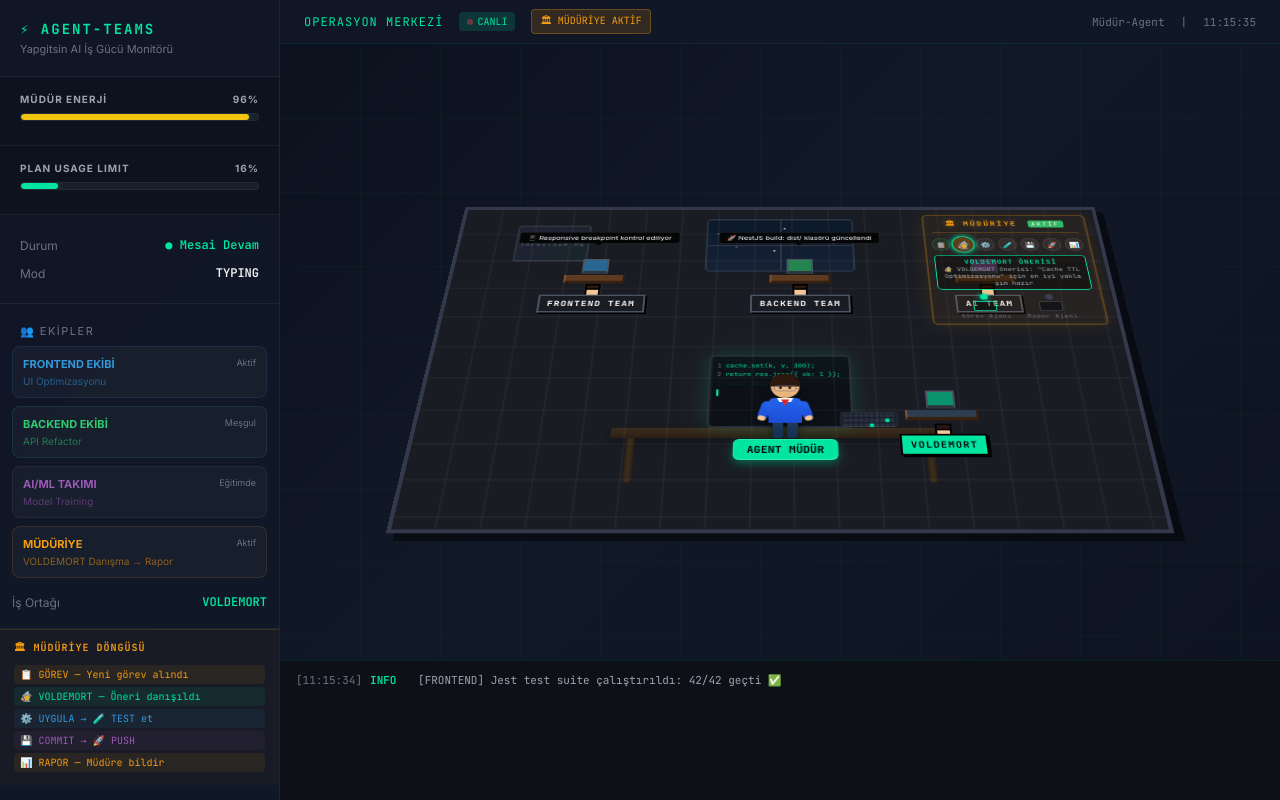
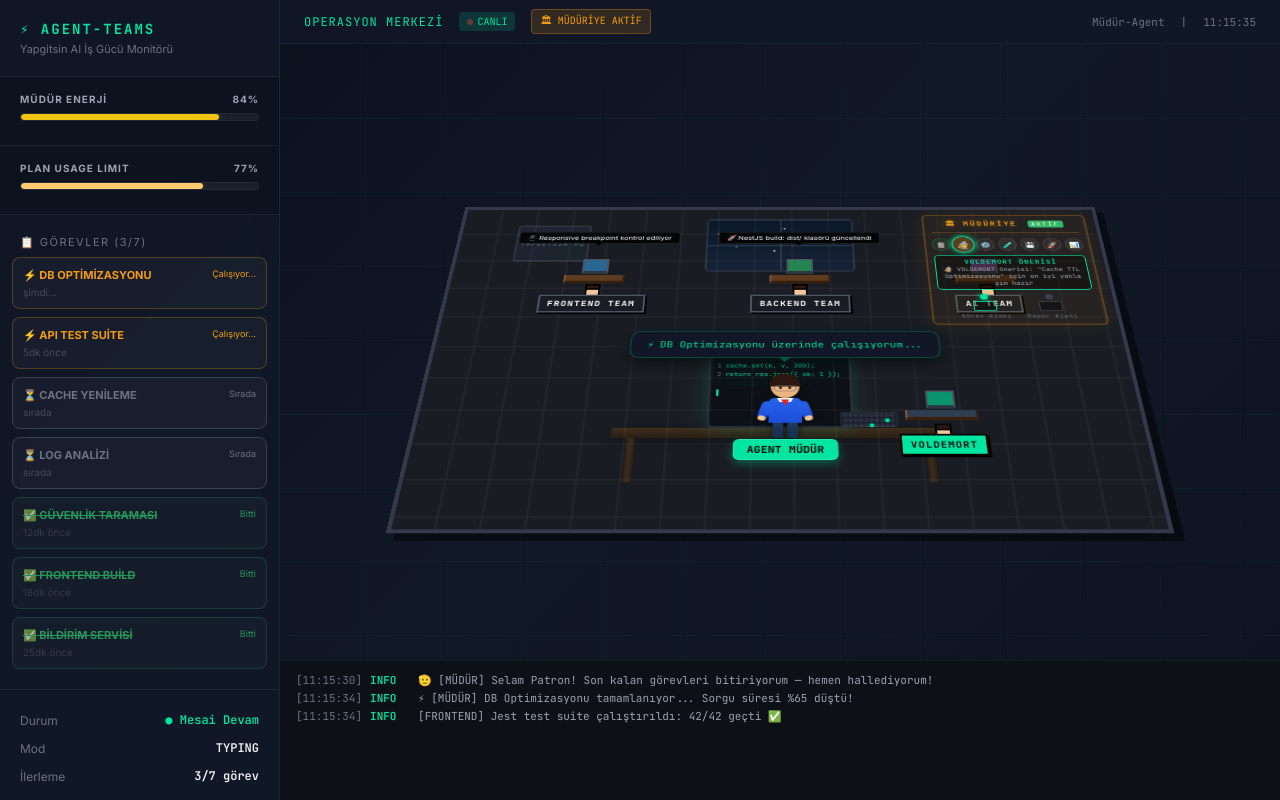
Before and after one commit to omeracet-ai/yapgitsinv2, a React (Vite) app in the folder agent-teams/: page / in a window 1280 px wide. Built offline with nearby package versions, Linux system fonts and the light colour scheme.

Commit message:
feat(agent-teams): Add completion animation and FTP sync capabilities

```diff
--- a/agent-teams/src/App.tsx
+++ b/agent-teams/src/App.tsx
@@ -145,7 +145,19 @@ const baslangicGorevleri: Gorev[] = [
   { name: 'Bildirim Servisi', status: 'done', time: '25dk önce' },
 ];
 
-type CharState = 'typing' | 'walking-to-coffee' | 'drinking' | 'walking-to-window' | 'looking' | 'walking-back' | 'break' | 'walking-to-teams' | 'inspecting';
+const gorevBitirmeMesajlari = [
+  { msg: '⚡ [MÜDÜR] DB Optimizasyonu tamamlanıyor... Sorgu süresi %65 düştü!', level: 'info' as const },
+  { msg: '✅ [MÜDÜR] DB Optimizasyonu — TAMAMLANDI ✅', level: 'info' as const },
+  { msg: '⚡ [MÜDÜR] API Test Suite çalıştırılıyor... 58/58 test...', level: 'info' as const },
+  { msg: '✅ [MÜDÜR] API Test Suite — 58/58 BAŞARILI ✅', level: 'info' as const },
+  { msg: '⚡ [MÜDÜR] Cache Yenileme başlatıldı... Redis flush & rebuild', level: 'info' as const },
+  { msg: '✅ [MÜDÜR] Cache Yenileme — Miss oranı %2 ✅', level: 'info' as const },
+  { msg: '⚡ [MÜDÜR] Log Analizi çalışıyor... 48,000 satır taranıyor...', level: 'debug' as const },
+  { msg: '✅ [MÜDÜR] Log Analizi — 0 kritik hata, 2 uyarı ✅', level: 'info' as const },
+  { msg: '🎉 [MÜDÜR] TÜM GÖREVLER TAMAMLANDI! Bugünlük işler bitti patron! 🏆', level: 'info' as const },
+];
+
+type CharState = 'typing' | 'walking-to-coffee' | 'drinking' | 'walking-to-window' | 'looking' | 'walking-back' | 'break' | 'walking-to-teams' | 'inspecting' | 'celebrating';
 
 function simdiSaat(): string {
   const d = new Date();
@@ -390,134 +402,133 @@ function Pencere() {
 
 /* ===== ANA UYGULAMA ===== */
 function App() {
-  const [mesaj, setMesaj] = useState(agentMesajlari[0]);
+  const [mesaj, setMesaj] = useState({ icon: '🫡', text: 'Selam Patron! Son görevleri bitiriyorum!' });
   const [popupGorunur, setPopupGorunur] = useState(true);
-  const [konsol, setKonsol] = useState<KonsolSatiri[]>([]);
+  const [konsol, setKonsol] = useState<KonsolSatiri[]>([{ ts: simdiSaat(), level: 'info', msg: '🫡 [MÜDÜR] Selam Patron! Son kalan görevleri bitiriyorum — hemen hallediyorum!' }]);
   const [saat, setSaat] = useState(simdiSaat());
   const [charState, setCharState] = useState<CharState>('typing');
   const [charX, setCharX] = useState(0);
   const [charY, setCharY] = useState(0);
-  const [planUsage, setPlanUsage] = useState(0);
-  const [energy, setEnergy] = useState(100);
+  const [planUsage, setPlanUsage] = useState(72);
+  const [energy, setEnergy] = useState(85);
   const [isWorkHours, setIsWorkHours] = useState(true);
+  const [gorevler, setGorevler] = useState<Gorev[]>(baslangicGorevleri);
+  const [tumGorevlerBitti, setTumGorevlerBitti] = useState(false);
+  const [completionPhase, setCompletionPhase] = useState(0); // 0=starting, 1=completing tasks, 2=celebration
   const konsolRef = useRef<HTMLDivElement>(null);
 
-  const gorevleriCek = useCallback(() => {
-    setPlanUsage(Math.min(100, (baslangicGorevleri.length / 50) * 100));
-  }, []);
+  // Görev tamamlama animasyonu — her 2 saniyede bir görev bitirir
+  useEffect(() => {
+    if (tumGorevlerBitti) return;
+    let step = 0;
+    const kalanGorevIndexleri = baslangicGorevleri
+      .map((g, i) => ({ ...g, i }))
+      .filter(g => g.status !== 'done')
+      .map(g => g.i);
 
-  useEffect(() => { gorevleriCek(); }, [gorevleriCek]);
+    if (kalanGorevIndexleri.length === 0) {
+      setTumGorevlerBitti(true);
+      return;
+    }
 
+    // İlk 2 saniye: selam mesajı göster
+    const initialDelay = setTimeout(() => {
+      setCompletionPhase(1);
+      setMesaj({ icon: '⚡', text: 'Son görevleri hızlıca bitiriyorum!' });
+      setPopupGorunur(true);
+
+      // Her 2.5 saniyede bir görev tamamla
+      const iv = setInterval(() => {
+        if (step < kalanGorevIndexleri.length) {
+          const gorevIdx = kalanGorevIndexleri[step];
+          // Önce running yap
+          setGorevler(prev => prev.map((g, i) =>
+            i === gorevIdx ? { ...g, status: 'running' as const, time: 'şimdi...' } : g
+          ));
+          // Konsol mesajı ekle
+          const logIdx = step * 2;
+          if (gorevBitirmeMesajlari[logIdx]) {
+            setKonsol(p => [...p, { ts: simdiSaat(), level: gorevBitirmeMesajlari[logIdx].level, msg: gorevBitirmeMesajlari[logIdx].msg }]);
+          }
+          setMesaj({ icon: '⚡', text: `${baslangicGorevleri[gorevIdx].name} üzerinde çalışıyorum...` });
+          setPlanUsage(p => Math.min(98, p + 5));
+
+          // 1.5 saniye sonra done yap
+          setTimeout(() => {
+            setGorevler(prev => prev.map((g, i) =>
+              i === gorevIdx ? { ...g, status: 'done' as const, time: 'az önce ✅' } : g
+            ));
+            const doneLogIdx = step * 2 + 1;
+            if (gorevBitirmeMesajlari[doneLogIdx]) {
+              setKonsol(p => [...p, { ts: simdiSaat(), level: gorevBitirmeMesajlari[doneLogIdx].level, msg: gorevBitirmeMesajlari[doneLogIdx].msg }]);
+            }
+            setMesaj({ icon: '✅', text: `${baslangicGorevleri[gorevIdx].name} — Bitti!` });
+            setEnergy(e => Math.max(20, e - 8));
+          }, 1500);
+
+          step++;
+        } else {
+          clearInterval(iv);
+          // Tüm görevler bitti — kutlama!
+          setTimeout(() => {
+            setTumGorevlerBitti(true);
+            setCompletionPhase(2);
+            setCharState('celebrating');
+            setPlanUsage(100);
+            setMesaj({ icon: '🏆', text: 'TÜM GÖREVLER TAMAMLANDI! Bugünlük bu kadar patron! 🎉' });
+            setPopupGorunur(true);
+            setIsWorkHours(false);
+            // Son zafer konsol logu
+            const finalLog = gorevBitirmeMesajlari[gorevBitirmeMesajlari.length - 1];
+            setKonsol(p => [...p, { ts: simdiSaat(), level: finalLog.level, msg: finalLog.msg }]);
+          }, 2000);
+        }
+      }, 2500);
+
+      return () => clearInterval(iv);
+    }, 2000);
+
+    return () => clearTimeout(initialDelay);
+  }, [tumGorevlerBitti]);
+
+  // Enerji ve plan kullanımı takibi
   useEffect(() => {
+    if (tumGorevlerBitti) return;
     const iv = setInterval(() => {
-      if (isWorkHours) {
-        if (charState === 'typing') {
-          setEnergy(e => Math.max(0, e - 0.8));
-          setPlanUsage(p => Math.min(100, p + 0.3));
-        } else if (charState === 'drinking') {
-          setEnergy(e => Math.min(100, e + 5));
-        }
+      if (isWorkHours && charState === 'typing') {
+        setEnergy(e => Math.max(0, e - 0.3));
       }
-      if (planUsage >= 100) setIsWorkHours(false);
     }, 1000);
     return () => clearInterval(iv);
-  }, [charState, isWorkHours, planUsage]);
+  }, [charState, isWorkHours, tumGorevlerBitti]);
 
   useEffect(() => {
     const iv = setInterval(() => setSaat(simdiSaat()), 1000);
     return () => clearInterval(iv);
   }, []);
 
+  // Kutlama sonrası mesaj döngüsü
   useEffect(() => {
-    let timeout: ReturnType<typeof setTimeout>;
-    const dongu = () => {
-      if (!isWorkHours) {
-        setCharState('break');
-        setMesaj({ icon: '🎉', text: 'Mesai bitti mola!' });
-        setPopupGorunur(true);
-        return;
-      }
-      setCharState('typing');
-      setCharX(0);
-      setCharY(0);
-      const yazmaSuresi = 8000 + Math.random() * 8000;
-      timeout = setTimeout(() => {
-        if (energy < 25) {
-          if (planUsage > 85) {
-            setMesaj(yorgunMesajlari[Math.floor(Math.random() * yorgunMesajlari.length)]);
-            setPopupGorunur(true);
-            setTimeout(() => { setPopupGorunur(false); dongu(); }, 4000);
-            return;
-          }
-          setCharState('walking-to-coffee');
-          setCharX(-180);
-          setPopupGorunur(false);
-          timeout = setTimeout(() => {
-            setCharState('drinking');
-            setMesaj(kahveMesajlari[Math.floor(Math.random()*kahveMesajlari.length)]);
-            setPopupGorunur(true);
-            timeout = setTimeout(() => {
-              setPopupGorunur(false);
-              setCharState('walking-back');
-              setCharX(0);
-              timeout = setTimeout(dongu, 1500);
-            }, 5000);
-          }, 1500);
-          return;
-        }
-        const aksiyon = Math.random();
-        if (aksiyon < 0.3 && planUsage < 85) {
-          setCharState('walking-to-window');
-          setCharX(-50);
-          setPopupGorunur(false);
-          timeout = setTimeout(() => {
-            setCharState('looking');
-            setMesaj(pencereMesajlari[Math.floor(Math.random()*pencereMesajlari.length)]);
-            setPopupGorunur(true);
-            timeout = setTimeout(() => {
-              setPopupGorunur(false);
-              setCharState('walking-back');
-              setCharX(0);
-              timeout = setTimeout(dongu, 1500);
-            }, 4000);
-          }, 1200);
-        } else if (aksiyon < 0.6) {
-          setCharState('walking-to-teams');
-          setCharY(-150);
-          setCharX(Math.random() * 200 - 100);
-          setPopupGorunur(false);
-          timeout = setTimeout(() => {
-            setCharState('inspecting');
-            setMesaj(denetimMesajlari[Math.floor(Math.random()*denetimMesajlari.length)]);
-            setPopupGorunur(true);
-            timeout = setTimeout(() => {
-              setPopupGorunur(false);
-              setCharState('walking-back');
-              setCharX(0);
-              setCharY(0);
-              timeout = setTimeout(dongu, 1500);
-            }, 5000);
-          }, 2000);
-        } else {
-          dongu();
-        }
-      }, yazmaSuresi);
-    };
-    dongu();
-    return () => clearTimeout(timeout);
-  }, [isWorkHours, energy, planUsage]);
-
-  useEffect(() => {
-    if (charState !== 'typing' || !isWorkHours) return;
+    if (!tumGorevlerBitti) return;
+    const kutlamaMesajlari = [
+      { icon: '🏆', text: 'Tüm görevler bitti! Harika iş çıkardık!' },
+      { icon: '🎉', text: 'Ekipler süper çalıştı bugün!' },
+      { icon: '☕', text: 'Artık bir kahve hak ettik...' },
+      { icon: '💪', text: 'Yarın daha güçlü döneceğiz!' },
+      { icon: '📊', text: '7/7 görev tamamlandı — %100 başarı!' },
+      { icon: '🫡', text: 'Patron, görev tamam! İyi akşamlar!' },
+    ];
+    let idx = 0;
     const iv = setInterval(() => {
       setPopupGorunur(false);
       setTimeout(() => {
-        setMesaj(agentMesajlari[Math.floor(Math.random()*agentMesajlari.length)]);
+        setMesaj(kutlamaMesajlari[idx % kutlamaMesajlari.length]);
         setPopupGorunur(true);
+        idx++;
       }, 500);
-    }, 5000);
+    }, 6000);
     return () => clearInterval(iv);
-  }, [charState, isWorkHours]);
+  }, [tumGorevlerBitti]);
 
   const konsolEkle = useCallback(() => {
     const m = konsolMesajlari[Math.floor(Math.random()*konsolMesajlari.length)];
@@ -541,6 +552,7 @@ function App() {
 
   const isWalking = charState.startsWith('walking');
   const isTyping = charState === 'typing';
+  const isCelebrating = charState === 'celebrating';
 
   return (
     <div className="app-root">
@@ -576,9 +588,53 @@ function App() {
           </div>
         </div>
 
+        {/* GÖREV LİSTESİ */}
+        <div className="team-section">
+          <div className="task-list-title">📋 GÖREVLER ({gorevler.filter(g => g.status === 'done').length}/{gorevler.length})</div>
+          {gorevler.map((g, i) => (
+            <div key={i} className="team-card" style={{
+              borderColor: g.status === 'done' ? '#2ecc7144' : g.status === 'running' ? '#f39c1244' : '#374151',
+              opacity: g.status === 'done' ? 0.7 : 1
+            }}>
+              <div className="team-header">
+                <span className="team-name" style={{
+                  color: g.status === 'done' ? '#2ecc71' : g.status === 'running' ? '#f39c12' : '#6b7280',
+                  textDecoration: g.status === 'done' ? 'line-through' : 'none'
+                }}>
+                  {g.status === 'done' ? '✅' : g.status === 'running' ? '⚡' : '⏳'} {g.name}
+                </span>
+                <span className="team-status" style={{
+                  color: g.status === 'done' ? '#2ecc71' : g.status === 'running' ? '#f39c12' : '#6b7280'
+                }}>
+                  {g.status === 'done' ? 'Bitti' : g.status === 'running' ? 'Çalışıyor...' : 'Sırada'}
+                </span>
+              </div>
+              <div className="team-meta" style={{ color: '#6b728088', fontSize: '10px', marginTop: '2px' }}>
+                {g.time}
+              </div>
+            </div>
+          ))}
+          {tumGorevlerBitti && (
+            <div style={{
+              textAlign: 'center',
+              padding: '8px',
+              background: 'linear-gradient(135deg, #2ecc7115, #f39c1215)',
+              borderRadius: '8px',
+              marginTop: '8px',
+              fontSize: '11px',
+              color: '#2ecc71',
+              fontWeight: 'bold',
+              animation: 'pulse-glow 2s ease-in-out infinite'
+            }}>
+              🏆 TÜM GÖREVLER TAMAMLANDI!
+            </div>
+          )}
+        </div>
+
         <div className="sidebar-stats">
-          <div className="stat-row"><span className="stat-label">Durum</span><span className="stat-value active">{isWorkHours ? '● Mesai Devam' : '○ Mesai Bitti'}</span></div>
-          <div className="stat-row"><span className="stat-label">Mod</span><span className="stat-value">{charState.toUpperCase()}</span></div>
+          <div className="stat-row"><span className="stat-label">Durum</span><span className="stat-value active">{tumGorevlerBitti ? '🏆 Görevler Tamam!' : isWorkHours ? '● Mesai Devam' : '○ Mesai Bitti'}</span></div>
+          <div className="stat-row"><span className="stat-label">Mod</span><span className="stat-value">{isCelebrating ? '🎉 KUTLAMA' : charState.toUpperCase()}</span></div>
+          <div className="stat-row"><span className="stat-label">İlerleme</span><span className="stat-value">{gorevler.filter(g => g.status === 'done').length}/{gorevler.length} görev</span></div>
         </div>
 
         <div className="team-section">
@@ -613,7 +669,7 @@ function App() {
           <div className="top-bar-left">
             <span className="top-bar-title">OPERASYON MERKEZİ</span>
             <span className="top-bar-badge"><span className="live-dot"/>CANLI</span>
-            <span className="top-bar-badge muduriye-badge">🏛 MÜDÜRİYE AKTİF</span>
+            <span className="top-bar-badge muduriye-badge">{tumGorevlerBitti ? '🏆 GÖREVLER TAMAM' : '🏛 MÜDÜRİYE AKTİF'}</span>
           </div>
           <div className="top-bar-right">
             <span>Müdür-Agent</span><span>|</span><span>{saat}</span>
@@ -657,7 +713,7 @@ function App() {
             <Klavye aktif={isTyping && isWorkHours}/>
 
             <div
-              className={`character ${isWalking ? 'walking' : ''} ${isTyping ? 'typing' : ''} ${!isWorkHours ? 'resting' : ''}`}
+              className={`character ${isWalking ? 'walking' : ''} ${isTyping ? 'typing' : ''} ${isCelebrating ? 'celebrating' : ''} ${!isWorkHours && !isCelebrating ? 'resting' : ''}`}
               style={{
                 transform: `translate(calc(-50% + ${charX}px), ${charY}px) translateX(5px)`,
                 transition: isWalking ? 'transform 2s ease-in-out' : 'transform 1.2s ease-out',
```
Also changed, not shown: agent-teams/src/App.css (+60 -0 lines).
